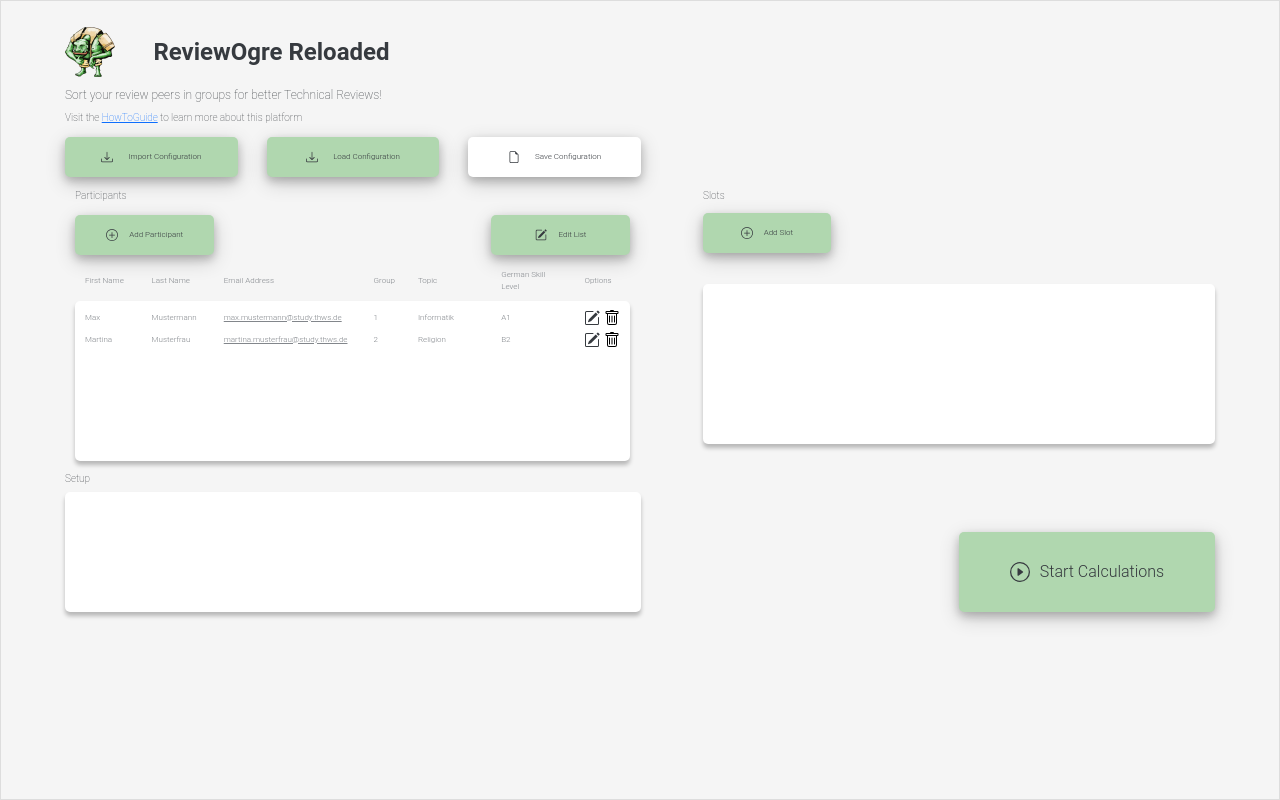
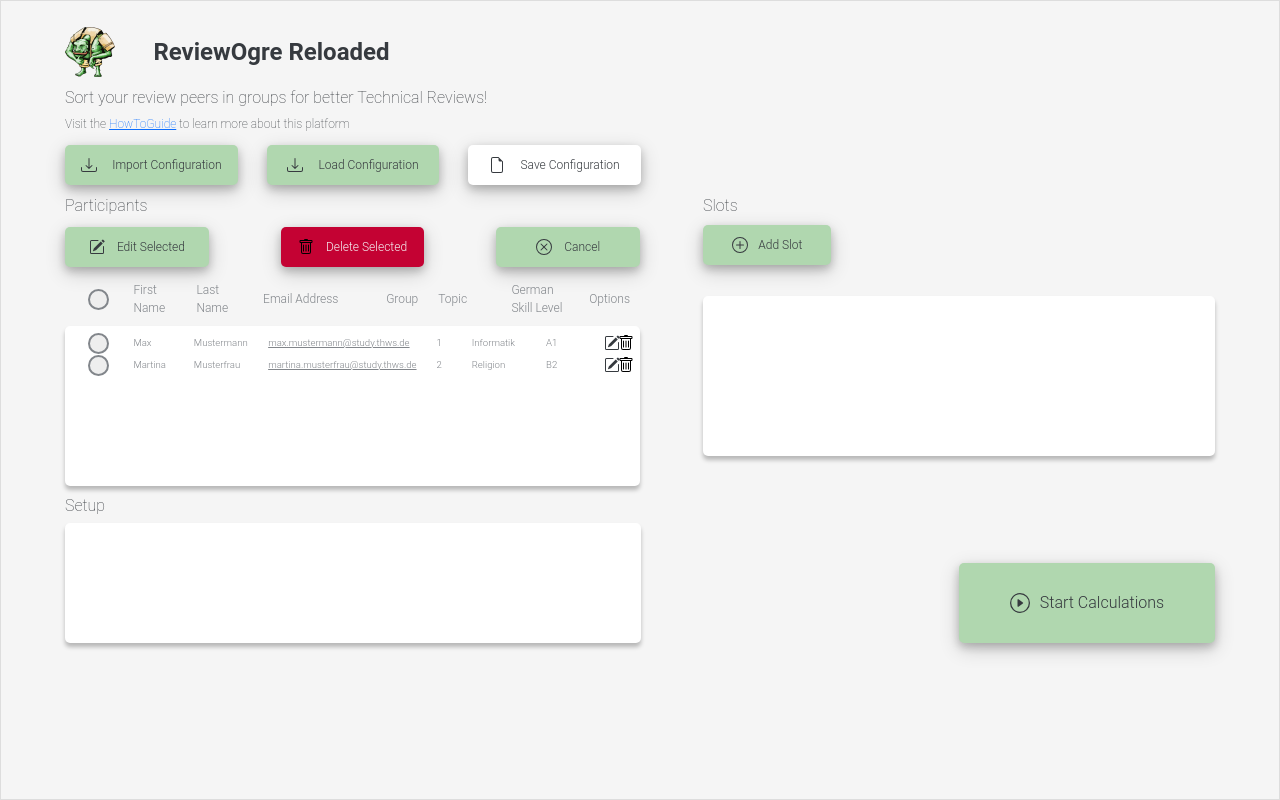
Before and after one commit to RichardWuensch/ReviewOgre, a React (Create React App) app: page / in a window 1280 px wide. Both pictures are taken after a click on the button "Edit List". Built offline with nearby package versions, Linux system fonts and the light colour scheme.

Commit message:
Feature: edit multiple participants simultaneously: Frontend to select participants Fix: Minor styling adjustments

```diff
--- a/src/components/modals/addSlotRoomModal.js
+++ b/src/components/modals/addSlotRoomModal.js
@@ -102,7 +102,7 @@ function SlotModal (props) {
                                     {items.map((item, index) => (
                                             <li key={index}>
                                                 <Card>
-                                                    <Card.Header className={'list-item'}>
+                                                    <Card.Header className={'list-item border-0'}>
                                                             <input className={'item-text'} type="text" value={item.text} placeholder={'Room'} onChange={(event) => handleInputChange(index, event)} style={{ backgroundColor: '#F5F5F5' }} />
                                                             <ToggleRoom eventKey={index} ></ToggleRoom>
                                                     </Card.Header>
--- a/src/components/window/MainPage.css
+++ b/src/components/window/MainPage.css
@@ -51,7 +51,7 @@
 }
 .button-text {
     font-weight: 300;
-    font-size: 1em;
+    font-size: 1.5em;
     color: #363A3F;
     margin-left:10%;
 }
@@ -69,7 +69,7 @@
     font-family: 'Roboto', sans-serif;
     font-style: normal;
     font-weight: 100;
-    font-size: 1.5em;
+    font-size: 2em;
     color: #363A3F;
 }
 
--- a/src/components/window/MainPage.js
+++ b/src/components/window/MainPage.js
@@ -3,6 +3,7 @@ import './MainPage.css';
 import './participants_window.css';
 import './setup_window.css';
 import './slotsWindow.css';
+import './checkboxstyling.css';
 import SlotModal from '../modals/addSlotRoomModal';
 import ParticipantModal from '../modals/addParticipantModal';
 import logo from '../../assets/media/favicon_ogre.png';
@@ -12,6 +13,7 @@ import file from '../../assets/media/file-earmark.svg';
 import add from '../../assets/media/plus-circle.svg';
 import edit from '../../assets/media/pencil-square.svg';
 import start from '../../assets/media/play-circle.svg';
+import exit from '../../assets/media/x-circle.svg';
 // import Algorithm from '../../algorithm/logic/Algorithm';
 // import OldTestData from '../../algorithm/test/OldTestData';
 // import SmallTestData from '../../algorithm/test/SmallTestData';
@@ -21,8 +23,32 @@ import PropTypes from 'prop-types';
 function MainPage (props) {
   const [modalShowSlot, setModalShowSlot] = React.useState(false);
   const [modalShowParticipant, setModalShowParticipant] = React.useState(false);
+  const [isEditModeActive, setIsEditModeActive] = React.useState(false);
+  const [selectedParticipants, setSelectedParticipants] = React.useState([]);
+  const [allParticipantsSelected, setAllParticipantsSelected] = React.useState(false);
   const listParticipants = props.listAllParticipants.map(entry =>
     <tr key={entry.id}>
+        {isEditModeActive && (
+            <td>
+                <label className={'checkboxContainer'}>
+                    <input
+                        type="checkbox"
+                           checked={allParticipantsSelected || selectedParticipants.includes(entry)}
+                           onChange={event => {
+                             const isChecked = event.target.checked;
+                             setSelectedParticipants(prevSelectedParticipants => {
+                               if (isChecked) {
+                                 return [...prevSelectedParticipants, entry];
+                               } else {
+                                 return prevSelectedParticipants.filter(p => p !== entry);
+                               }
+                             });
+                           }}
+                    />
+                        <span className={'checkmark'}></span>
+                </label>
+            </td>
+        )}
         <td className={'column-firstName'}>{entry.firstName}</td>
         <td className={'column-lastName'}>{entry.lastName}</td>
         <td className={'column-email'}>
@@ -51,38 +77,72 @@ function MainPage (props) {
                 <span className={'title-text'}>ReviewOgre Reloaded</span>
             </div>
             <h2 className={'title-subheadline'}>Sort your review peers in groups for better Technical Reviews!</h2>
-            <span className={'title-subheadline'} style={{ fontSize: 10 }}>Visit the <a href="url">HowToGuide</a> to learn more about this platform</span>
+            <span className={'title-subheadline'} style={{ fontSize: 12 }}>Visit the <a href="url">HowToGuide</a> to learn more about this platform</span>
             <div className={'button-group'}>
                 <button className={'button-container-green'}>
-                    <img src={download} alt={'icon1'} height={12} width={12}/>
+                    <img src={download} alt={'icon1'} height={16} width={16}/>
                     <span className={'button-text'}>Import Configuration</span>
                 </button>
                 <button className={'button-container-green'}>
-                    <img src={download} alt={'icon2'} height={12} width={12}/>
+                    <img src={download} alt={'icon2'} height={16} width={16}/>
                     <span className={'button-text'}>Load Configuration</span>
                 </button>
                 <button className={'button-container-white'}>
-                    <img src={file} alt={'icon3'} height={12} width={12}/>
+                    <img src={file} alt={'icon3'} height={16} width={16}/>
                     <span className={'button-text'}>Save Configuration</span>
                 </button>
             </div>
             <div className={'participant-slots-container'}>
                 {/* replace with component */}
                 <div className={'participantWindow'}>
-                    <span className={'title-subheadline'} style={{ fontSize: 10 }}>Participants</span>
+                    <h2 className={'title-subheadline'} >Participants</h2>
                     <div className={'participant-button-container'}>
+                        {!isEditModeActive
+                          ? (
                                 <button className={'button-container-green-participants'} onClick={() => setModalShowParticipant(true)}>
-                            <img src={add} alt={'addParticipantIcon'} height={12} width={12}/>
+                                    <img src={add} alt={'addParticipantIcon'} height={16} width={16}/>
                                     <span className={'button-text'}>Add Participant</span>
                                 </button>
+                            )
+                          : (
                                 <button className={'button-container-green-participants'}>
-                            <img src={edit} alt={'editListIcon'} height={12} width={12}/>
+                                    <img src={edit} alt={'editListIcon'} height={16} width={16}/>
+                                    <span className={'button-text'}>Edit Selected</span>
+                                </button>
+                            )}
+                        {isEditModeActive && (
+                            <button className={'button-container-green-participants'} style={ { background: '#C40233' } }>
+                                <img src={deleteButton} alt={'icon'} height={16} width={16}/>
+                                <span className={'button-text'} style={{ color: '#F5F5F5' }}>Delete Selected</span>
+                            </button>
+                        )
+
+                        }
+                        {!isEditModeActive
+                          ? (
+                            <button className={'button-container-green-participants'} onClick={() => setIsEditModeActive(true)}>
+                                <img src={edit} alt={'editListIcon'} height={16} width={16}/>
                                 <span className={'button-text'}>Edit List</span>
                             </button>
+                            )
+                          : (
+                            <button className={'button-container-green-participants'} onClick={() => setIsEditModeActive(false)}>
+                                <img src={exit} alt={'icon'} height={16} width={16}/>
+                                <span className={'button-text'}>Cancel</span>
+                            </button>
+                            )}
                     </div>
                     <div className={'list-description'}>
                         <table className={'participant-table'}>
                             <tr>
+                                {isEditModeActive && (
+                                    <td>
+                                        <label className={'checkboxContainer'}>
+                                            <input type="checkbox" onClick={() => setAllParticipantsSelected(prev => !prev)}/>
+                                            <span className={'checkmark'}></span>
+                                        </label>
+                                    </td>
+                                )}
                               <td className={'column-firstName'}>First Name</td>
                               <td className={'column-lastName'}>Last Name</td>
                               <td className={'column-email-header'}>Email Address</td>
@@ -102,10 +162,10 @@ function MainPage (props) {
                 {/* end */}
                 {/* replace with component */}
                 <div className={'slotsWindow'}>
-                    <span className={'title-subheadline'} style={{ fontSize: 10 }}>Slots</span>
+                    <h2 className={'title-subheadline'}>Slots</h2>
                     <div className={'slots-button-container'}>
                         <button className={'button-container-green-slots'} onClick={() => setModalShowSlot(true)}>
-                            <img src={add} alt={'addSlotIcon'} height={12} width={12}/>
+                            <img src={add} alt={'addSlotIcon'} height={16} width={16}/>
                             <span className={'button-text'}>Add Slot</span>
                         </button>
                     </div>
@@ -117,7 +177,7 @@ function MainPage (props) {
             <div className={'setup-start-container'}>
                 {/* replace with component */}
                 <div className={'setupWindow'}>
-                    <span className={'title-subheadline'} style={{ fontSize: 10 }}>Setup</span>
+                    <h2 className={'title-subheadline'}>Setup</h2>
                     <div className={'setupContainer'}></div>
                 </div>
                 {/* end */}
--- /dev/null
+++ b/src/components/window/checkboxstyling.css
@@ -0,0 +1,58 @@
+/* Customize the label (the checkboxContainer) */
+.checkboxContainer {
+    top: -10px;
+    margin: 0 2vw 0 1vw;
+    display: block;
+    position: relative;
+    cursor: pointer;
+    -webkit-user-select: none;
+    -moz-user-select: none;
+    -ms-user-select: none;
+    user-select: none;
+}
+
+/* Hide the browser's default radio button */
+.checkboxContainer input {
+    position: absolute;
+    opacity: 0;
+    cursor: pointer;
+    height: 0;
+    width: 0;
+}
+
+/* Create a custom radio button */
+.checkmark {
+    position: absolute;
+    height: 21px;
+    width: 21px;
+    background-color: #eee;
+    border-radius: 50%;
+    border:2px solid #82868B;
+}
+
+/* When the radio button is checked, add a blue background */
+.checkboxContainer input:checked ~ .checkmark {
+    background-color: #F5F5F5;
+}
+
+/* Create the indicator (the dot/circle - hidden when not checked) */
+.checkmark:after {
+    content: "";
+    position: absolute;
+    display: none;
+}
+
+/* Show the indicator (dot/circle) when checked */
+.checkboxContainer input:checked ~ .checkmark:after {
+    display: block;
+}
+
+/* Style the indicator (dot/circle) */
+.checkboxContainer .checkmark:after {
+    top: 1px;
+    left: 1px;
+    width: 15px;
+    height: 15px;
+    border-radius: 50%;
+    background: #B0D7AF;
+}
--- a/src/components/window/participants_window.css
+++ b/src/components/window/participants_window.css
@@ -1,8 +1,6 @@
 .participantWindow{
     margin: 0 0 0;
     width: 50%;
-    padding-left: 10px;
-    padding-right: 10px;
 }
 .participant-button-container{
     display:flex;
@@ -26,7 +24,7 @@
 .list-description{
     font-style: normal;
     font-weight: 300;
-    font-size: 1em;
+    font-size: 1.5em;
     color: #82868B;
     padding: 0 0 1% 0;
 }
@@ -34,7 +32,7 @@
 .participant-list-container{
     font-style: normal;
     font-weight: 300;
-    font-size: 1em;
+    font-size: 1.2em;
     color: #82868B;
     height: 20vh;
     border-radius: 5px;
@@ -43,8 +41,9 @@
     box-shadow: 0 4px 4px rgba(0, 0, 0, 0.25);
 }
 .participant-table{
-     width: 100%;
-     border: none;
+    width: 100%;
+    border-spacing: 10px;
+    border-style: none;
  }
  .column-firstName{
      width: 12%;
```
Lines whose indentation alone changed are shown as unchanged.
